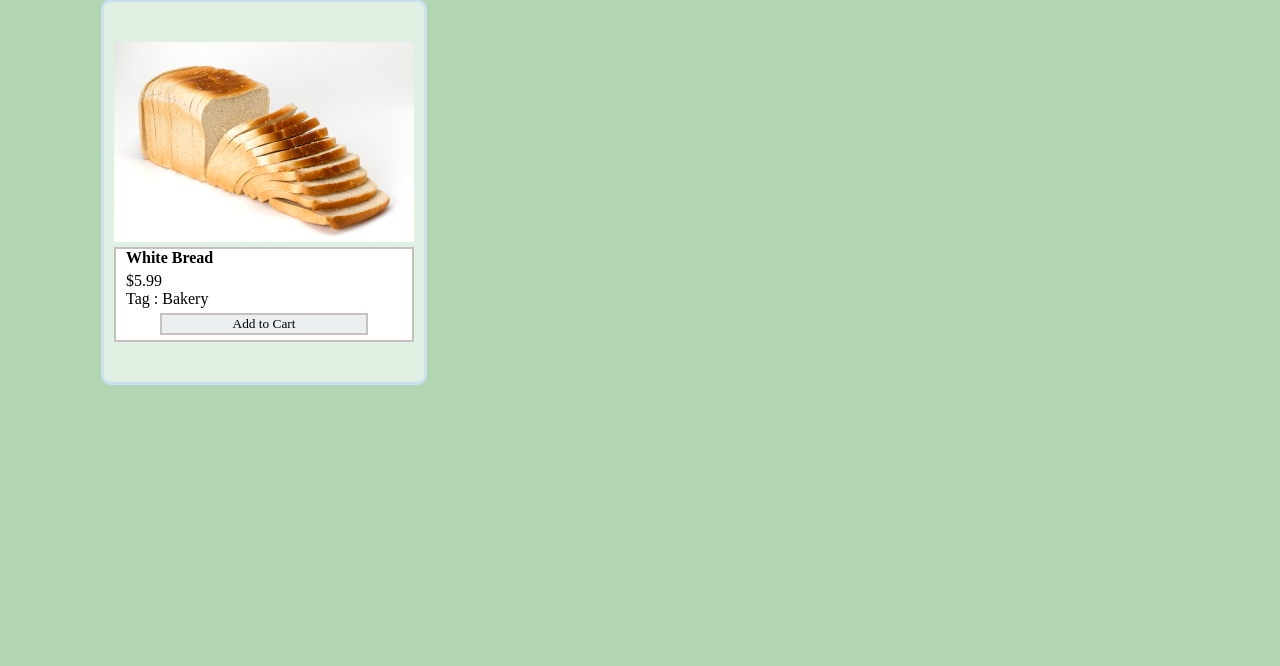
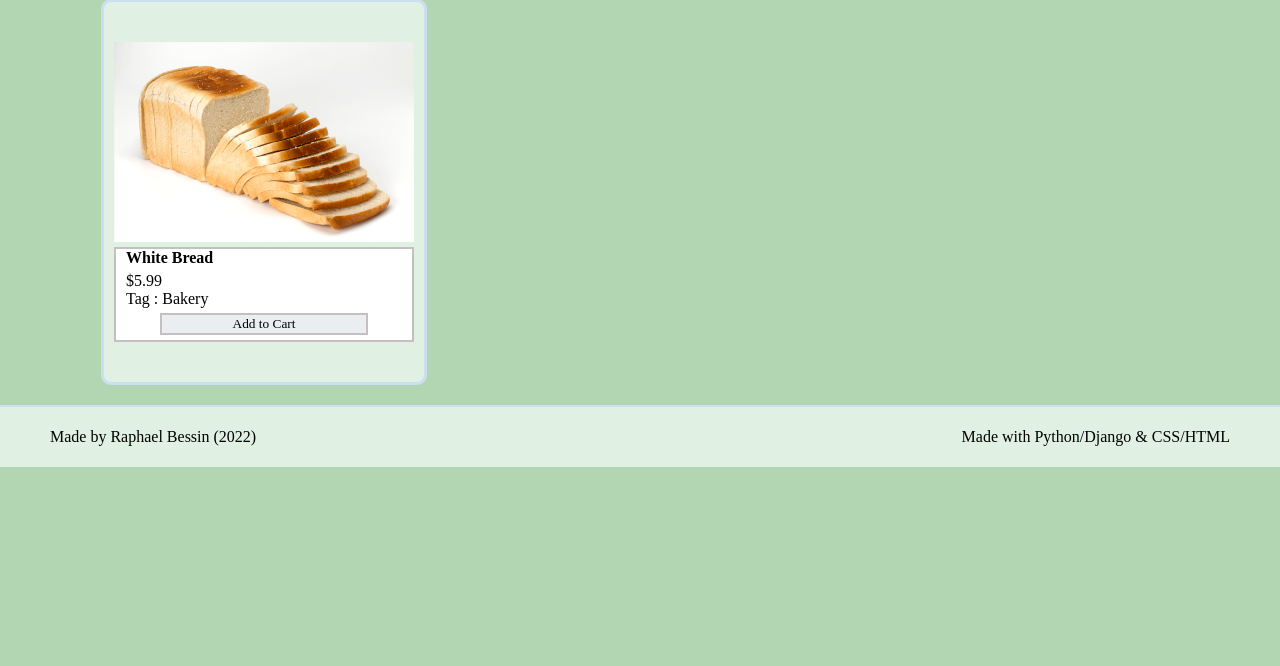
Before and after one commit to SKY3E/E-Commerce-Website, a Django app: page /item_store in a window 1280 px wide. Shown: the part 563-1229 px from the top of the page. After the commit the page ends 1030 px from the top, so only its background shows below. Run offline with Django 4.2, Linux system fonts and the light colour scheme; data comes from the database, SQL or seed files in the repository.

Commit message:
Changes to Bottom Bar

```diff
--- a/templates/item-store.css
+++ b/templates/item-store.css
@@ -112,8 +112,6 @@
   margin-left: 100px;
   margin-right: 100px;
 
-  height: 200px;
-
   display: grid;
   grid-template-columns: auto auto auto;
   row-gap: 20px;
@@ -195,11 +193,25 @@
   color: black;
 }
 
+.bottom-container{
+  display: flex;
+  flex-direction: row;
+  justify-content: space-between;
+  align-items: center;
+
+  border-top: solid;
+  border-top-width: 2px;
+  border-top-color: rgb(202, 224, 241);
+
+  margin-top: 20px;
+
+  Background-color : rgb(224, 240, 226);
+  height: 60px;
+}
+
 /* Body/Main Page CSS */
 body{
   margin: 0;
 
-  height: 2000px;
-
   background-color: rgb(177, 214, 177);
 }
--- a/templates/item-store.html
+++ b/templates/item-store.html
@@ -40,6 +40,10 @@
       </div>
       {% endfor %}
     </div>
+    <div class="bottom-container">
+      <div style="margin-left: 50px;">Made by Raphael Bessin (2022)</div>
+      <div style="margin-right: 50px;">Made with Python/Django & CSS/HTML</div>
+    </div>
 
   </body>
 </html>
```
Also changed, not shown: templates/home.html (+4 -4 lines).
